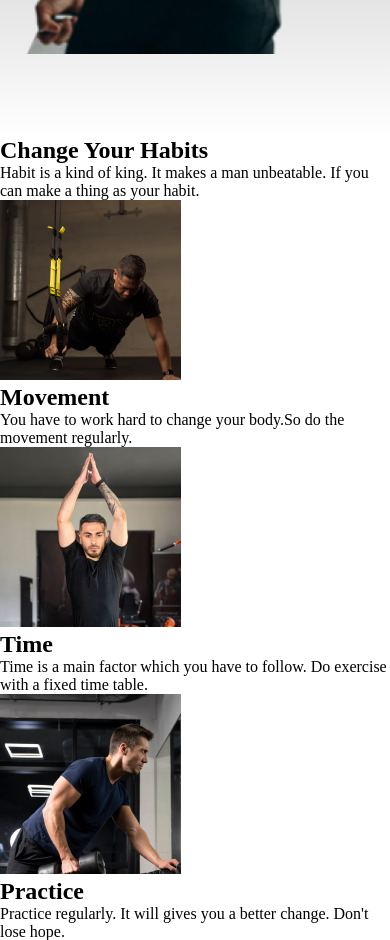
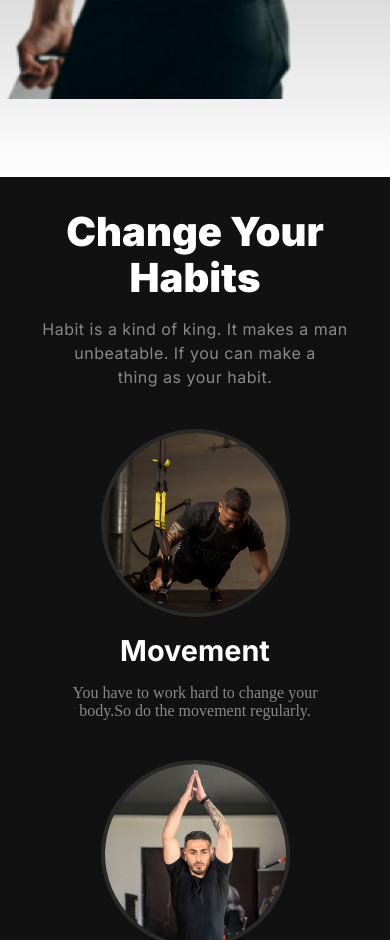
Before and after one commit to ad-monir2001/phero-assignment-2, a plain HTML site: page index.html in a window 390 px wide. Shown: the part 1060-2000 px from the top of the page. Drawn offline with Linux system fonts and the light colour scheme.

Commit message:
Change habit section media querie done

```diff
--- a/index.html
+++ b/index.html
@@ -51,9 +51,11 @@
         <!-- Banner section end here -->
     </header>
     <main>
+        <!-- Change habit section start -->
+
         <section class="change__habits">
             <h1>Change Your Habits</h1>
-            <p>Habit is a kind of king. It makes a man unbeatable. If you can make a thing as your habit.</p>
+            <p class="heading__desc">Habit is a kind of king. It makes a man unbeatable. If you can make a <br> thing as your habit.</p>
             <div class="habit__container">
                 <div class="habit">
                     <img src="images/movement.png" alt="A man is exercising with Push-up">
@@ -77,6 +79,8 @@
                 </div>
             </div>
         </section>
+
+        <!-- Change habit section end -->
     </main>
     <footer></footer>
 </body>
--- a/style.css
+++ b/style.css
@@ -74,7 +74,7 @@ ul li a {
   }
 
   .header {
-    padding: 1.5rem 5%;
+    padding: 1.5rem 0 5%;
   }
 }
 
@@ -283,3 +283,78 @@ ul li a {
   }
 
 }
+
+/* ! style rule for Change habit section and media query */
+
+.change__habits {
+  background-color: #111;
+  padding: 2rem 10%;
+}
+
+.change__habits h1 {
+  text-align: center;
+  color: #fff;
+  font-size: 2.5rem;
+  font-family: Inter;
+  font-style: normal;
+  font-weight: 900;
+  line-height: 115%;
+}
+
+.heading__desc {
+  text-align: center;
+  color: rgba(255, 255, 255, 0.5);
+  font-family: Inter;
+  font-size: 1rem;
+  font-style: normal;
+  font-weight: 400;
+  line-height: 24px;
+  letter-spacing: 0.5px;
+  margin: 1rem 0;
+}
+
+.habit__container {
+  display: flex;
+  align-items: center;
+  justify-content: space-between;
+  grid-area: 2.5rem;
+  margin: 2.5rem 0;
+}
+
+.habit {
+  display: flex;
+  flex-direction: column;
+  align-items: center;
+  justify-content: center;
+  gap: 1rem;
+}
+
+.habit h2 {
+  color: #fff;
+  font-family: Inter;
+  font-size: 1.8rem;
+  font-weight: 700;
+}
+
+.habit p {
+  color: rgba(255, 255, 255, 0.5);
+  font-size: 1rem;
+  text-align: center;
+  max-width: 250px;
+}
+
+.habit img {
+  border-radius: 50%;
+  border: 4px solid rgba(255, 255, 255, 0.1);
+}
+
+@media screen and (max-width: 576px) {
+  .habit__container {
+    display: block;
+  }
+
+  .habit {
+    margin-bottom: 2.5rem;
+
+  }
+}
```
